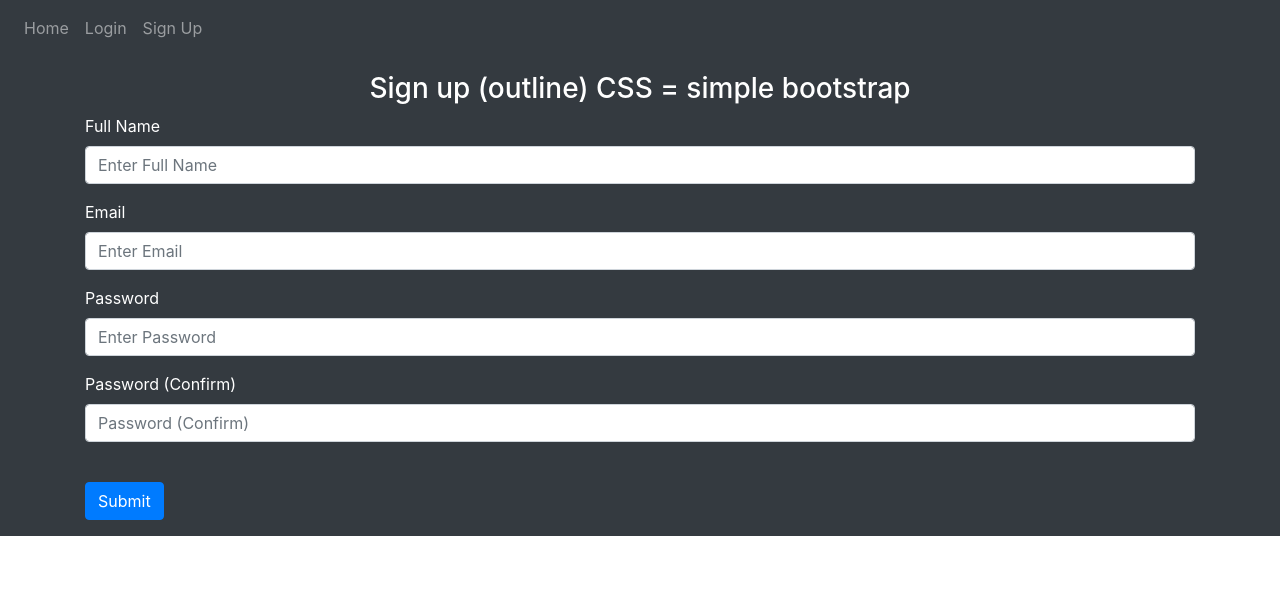
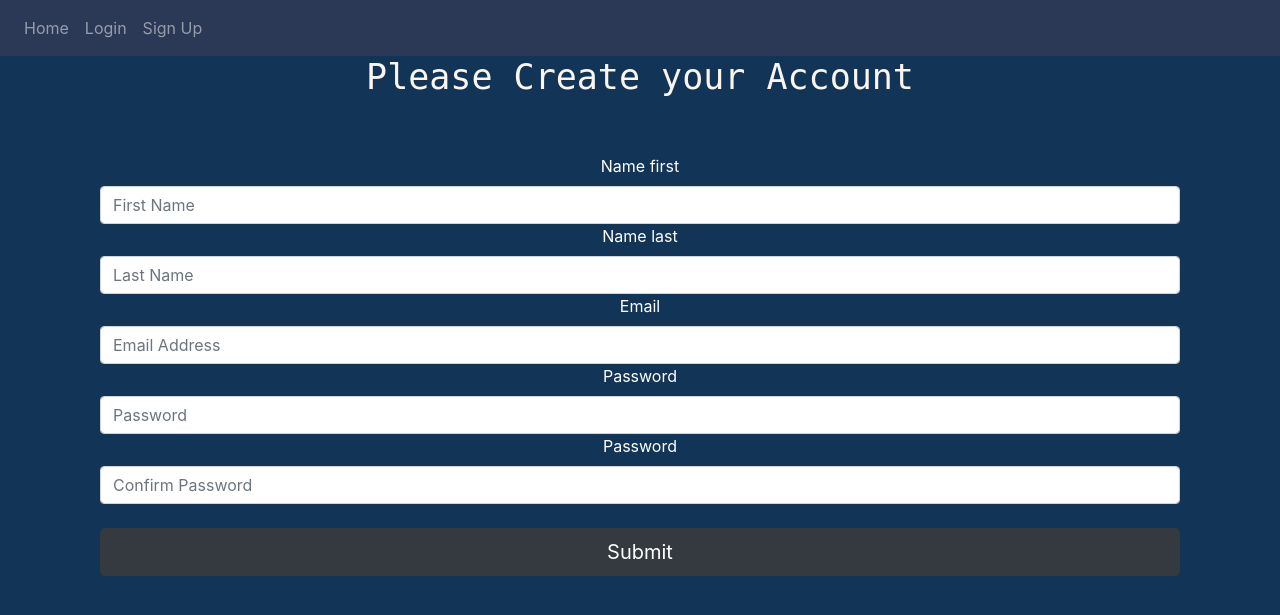
Before and after one commit to MatiasRamsland01/Banking-Website, a Flask app: template website/templates/signup.html in a window 1280 px wide. Shown: the top 615 px of the page. Run offline with Flask 2, Linux system fonts and the light colour scheme; the template is opened without the code that fills it, so the values that code supplies are empty, except form fields; one stand-in notice (Sample message) is shown; form fields are guessed from the names that the template uses; some libraries are stand-ins or nearby versions.

Commit message:
Added WTForms

```diff
--- a/website/__init__.py
+++ b/website/__init__.py
@@ -2,7 +2,7 @@ from flask import Flask, flash
 
 def create_app():
   app = Flask(__name__)
-  app.secret_key = 'rbgweqrty894t37t7eiuwbgnp ubiq fviuq'
+  app.config['SECRET_KEY'] = 'bd5049afa301c7c5d709f821'
 
   from .views import views
   from .auth import auth
--- a/website/templates/base.html
+++ b/website/templates/base.html
@@ -19,7 +19,7 @@
 </head>
 <body>
   <!--Example on using bootstrap to create a navbar. Front-end programmers can modify this.-->
-  <nav class="navbar navbar-expand-lg navbar-dark bg-dark">
+  <nav class="navbar navbar-expand-lg navbar-dark" style="background-color: #2B3856;">
     <button
       class="navbar-toggler"
       type="button"
@@ -37,23 +37,13 @@
     </div>
   </nav>
 
-  <div class="p-3 mb-2 bg-dark text-white">
-    {% with messages = get_flashed_messages(with_categories=true) %} {% if
-      messages %} {% for category, message in messages %} {% if category ==
-      'error' %}
-      <div class="alert alert-danger alert-dismissible fade show" role="alert">
-        {{ message }}
-        <button type="button" class="close" data-dismiss="alert" aria-label="Close">
-          <span aria-hidden="true">&times;</span>
-        </button>
-      </div>
-      {% endif %} {% endfor %} {% endif %} {% endwith %}
 
-
-    <div class="container">
+<div style="background-color: #123456;">
+  <div class="container">
     {% block body %}{% endblock %} <!--This is where you edit the body in each template-->
     </div>
 </div>
+
   <!-- Links to scripts so that we import javascript functions and don't have to write javascript and CSS. Search bootstrap on google for info-->
   <script
       src="https://code.jquery.com/jquery-3.2.1.slim.min.js"
@@ -71,4 +61,9 @@
       crossorigin="anonymous"
     ></script>
 </body>
+<style>
+  body {
+    background-color: #123456;
+  }
+</style>
 </html>
--- a/website/templates/home.html
+++ b/website/templates/home.html
@@ -2,7 +2,7 @@
 <!--Takes the code from base but overwrites it with the code you type in here-->
 {% block title %}Home{% endblock %}
 {% block body %}
-<h1>
+<h1 style="color: white;">
   This is the home page!
 </h1>
 
--- a/website/templates/login.html
+++ b/website/templates/login.html
@@ -2,7 +2,7 @@
 <!--Takes the code from base but overwrites it with the code you type in here-->
 {% block title %}Home{% endblock %}
 {% block body %}
-<h1>
+<h1 style="color: white;">
   This is the login page!
 </h1>
 
--- a/website/templates/signup.html
+++ b/website/templates/signup.html
@@ -2,25 +2,40 @@
 <!--Takes the code from base but overwrites it with the code you type in here-->
 {% block title %}Sign Up{% endblock %}
 {% block body %}
-<form method="POST">
-  <h3 align="center">Sign up (outline) CSS = simple bootstrap</h3>
-  <div class="form-group">
-    <label for="name">Full Name</label>
-    <input type="text" class="form-control" id="name" name="name" placeholder="Enter Full Name">
+<body class="text-center">
+  <div class="container">
+    <form method="POST" class="form-register" style="color:white">
+      {{ form.hidden_tag() }}
+      <h1 align='center' style="font-family: Monospace; color: #FAF5EF; font-size: 35px;">
+        Please Create your Account
+      </h1>
+      <br>
+      <br>
+
+      {{ form.nameFirst.label() }}
+      {{ form.nameFirst(class="form-control", placeholder="First Name") }}
+
+      {{ form.nameLast.label() }}
+      {{ form.nameLast(class="form-control", placeholder="Last Name") }}
+
+      {{ form.email.label() }}
+      {{ form.email(class="form-control", placeholder="Email Address") }}
+
+      {{ form.password1.label() }}
+      {{ form.password1(class="form-control", placeholder="Password") }}
+
+      {{ form.password2.label() }}
+      {{ form.password2(class="form-control", placeholder="Confirm Password") }}
+
+      <br>
+
+      {{ form.submit(class="btn btn-lg btn-block btn-dark") }}
+    </form>
+    {% for field, errors in form.errors.items() %}
+  <p1 style="color: red;">
+    {{ ', '.join(errors) }}
+  </p1>
+{% endfor %}
   </div>
-  <div class="form-group">
-    <label for="email">Email</label>
-    <input type="email" class="form-control" id="email" name="email" placeholder="Enter Email">
-  </div>
-  <div class="form-group">
-    <label for="password1">Password</label>
-    <input type="password" class="form-control" id="password1" name="password1" placeholder="Enter Password">
-  </div>
-  <div class="form-group">
-    <label for="password2">Password (Confirm)</label>
-    <input type="password" class="form-control" id="password2" name="password2" placeholder="Password (Confirm)">
-  </div>
-  <br />
-  <button type="submit" class="btn btn-primary">Submit</button>
-</form>
+</body>
 {% endblock %}
```
Also changed, not shown: website/auth.py (+14 -10 lines).
